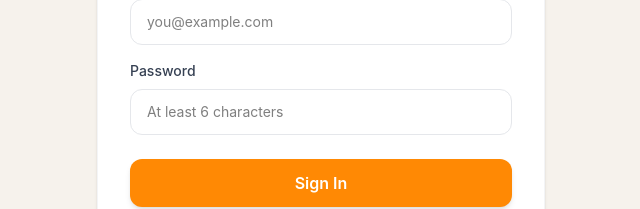
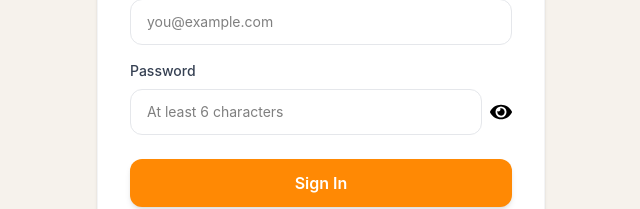
Before and after one commit to Yagya443/Habit-Tracker, a React app in the folder FRONTEND/: page /login in a window 1280 px wide. Shown: the part 371-580 px from the top of the page, without its empty margins (319-959 px from the left). Built offline with nearby package versions, Linux system fonts and the light colour scheme; the HTML template or start-up script is replaced by a standard one.

Commit message:
Password show/hide functionality

```diff
--- a/FRONTEND/package.json
+++ b/FRONTEND/package.json
@@ -14,6 +14,7 @@
     "lucide-react": "^1.16.0",
     "react": "^19.2.6",
     "react-dom": "^19.2.6",
+    "react-icons": "^5.6.0",
     "react-router-dom": "^7.15.1",
     "tailwindcss": "^4.3.0"
   },
--- a/FRONTEND/src/Pages/Login.jsx
+++ b/FRONTEND/src/Pages/Login.jsx
@@ -1,9 +1,14 @@
-import React from "react";
+import React, { useState } from "react";
 import { Sparkles } from "lucide-react";
 import { useNavigate } from "react-router-dom";
+import { FaEye } from "react-icons/fa";
+import { FaEyeSlash } from "react-icons/fa";
 
 const Login = () => {
     const navigate = useNavigate();
+
+    const [passwordHide, setPasswordHide] = useState(false);
+
     return (
         <div className="flex gap-4 items-center justify-center flex-col h-screen bg-[#f6f2ec] ">
             <div className="flex items-center gap-2 mb-6">
@@ -45,12 +50,20 @@ const Login = () => {
                     <label className="text-sm font-medium text-gray-700 mb-2">
                         Password
                     </label>
-
-                    <input
-                        type="password"
-                        placeholder="At least 6 characters"
-                        className="w-full border border-gray-200 rounded-xl px-4 py-3 text-sm outline-none focus:ring-2 focus:ring-orange-300 focus:border-orange-300 transition"
-                    />
+                    <div className="flex items-center gap-2">
+                        <input
+                            type={`${passwordHide ? "password" : "text"}`}
+                            placeholder="At least 6 characters"
+                            className="w-full border border-gray-200 rounded-xl px-4 py-3 text-sm outline-none focus:ring-2 focus:ring-orange-300 focus:border-orange-300 transition"
+                        />
+                        <div onClick={() => setPasswordHide(!passwordHide)}>
+                            {passwordHide ? (
+                                <FaEyeSlash size={25} />
+                            ) : (
+                                <FaEye size={22} />
+                            )}
+                        </div>
+                    </div>
                 </div>
 
                 <button className="w-full mt-6 bg-orange-400 text-white font-semibold py-3 rounded-xl shadow-md cursor-pointer transition duration-300">
--- a/FRONTEND/src/Pages/SignUp.jsx
+++ b/FRONTEND/src/Pages/SignUp.jsx
@@ -1,11 +1,14 @@
-import React from "react";
+import React, { useState } from "react";
 import { Sparkles } from "lucide-react";
 import { useNavigate } from "react-router-dom";
 import Login from "./Login";
+import { FaEye, FaEyeSlash } from "react-icons/fa";
 
 const SignUp = () => {
+    const navigate = useNavigate();
 
-    const navigate=useNavigate()
+        const [passwordHide, setPasswordHide] = useState(false);
+
 
     return (
         <div className="flex gap-4 items-center justify-center flex-col h-screen bg-[#f6f2ec] ">
@@ -62,11 +65,20 @@ const SignUp = () => {
                         Password
                     </label>
 
-                    <input
-                        type="password"
-                        placeholder="At least 6 characters"
-                        className="w-full border border-gray-200 rounded-xl px-4 py-3 text-sm outline-none focus:ring-2 focus:ring-orange-300 focus:border-orange-300 transition"
-                    />
+                    <div className="flex items-center gap-2">
+                        <input
+                            type={`${passwordHide ? "password" : "text"}`}
+                            placeholder="At least 6 characters"
+                            className="w-full border border-gray-200 rounded-xl px-4 py-3 text-sm outline-none focus:ring-2 focus:ring-orange-300 focus:border-orange-300 transition"
+                        />
+                        <div onClick={() => setPasswordHide(!passwordHide)}>
+                            {passwordHide ? (
+                                <FaEyeSlash size={25} />
+                            ) : (
+                                <FaEye size={22} />
+                            )}
+                        </div>
+                    </div>
                 </div>
 
                 <button className="w-full mt-6 bg-orange-400 text-white font-semibold py-3 rounded-xl shadow-md cursor-pointer transition duration-300">
@@ -75,7 +87,10 @@ const SignUp = () => {
 
                 <p className="text-center text-sm text-gray-500 mt-5">
                     Already have an account?{" "}
-                    <span className="text-orange-400 font-medium cursor-pointer hover:underline" onClick={()=>navigate('/login')}>
+                    <span
+                        className="text-orange-400 font-medium cursor-pointer hover:underline"
+                        onClick={() => navigate("/login")}
+                    >
                         Log in
                     </span>
                 </p>
```
Also changed, not shown: 1 other file (tests, documents, lock files or other folders).
